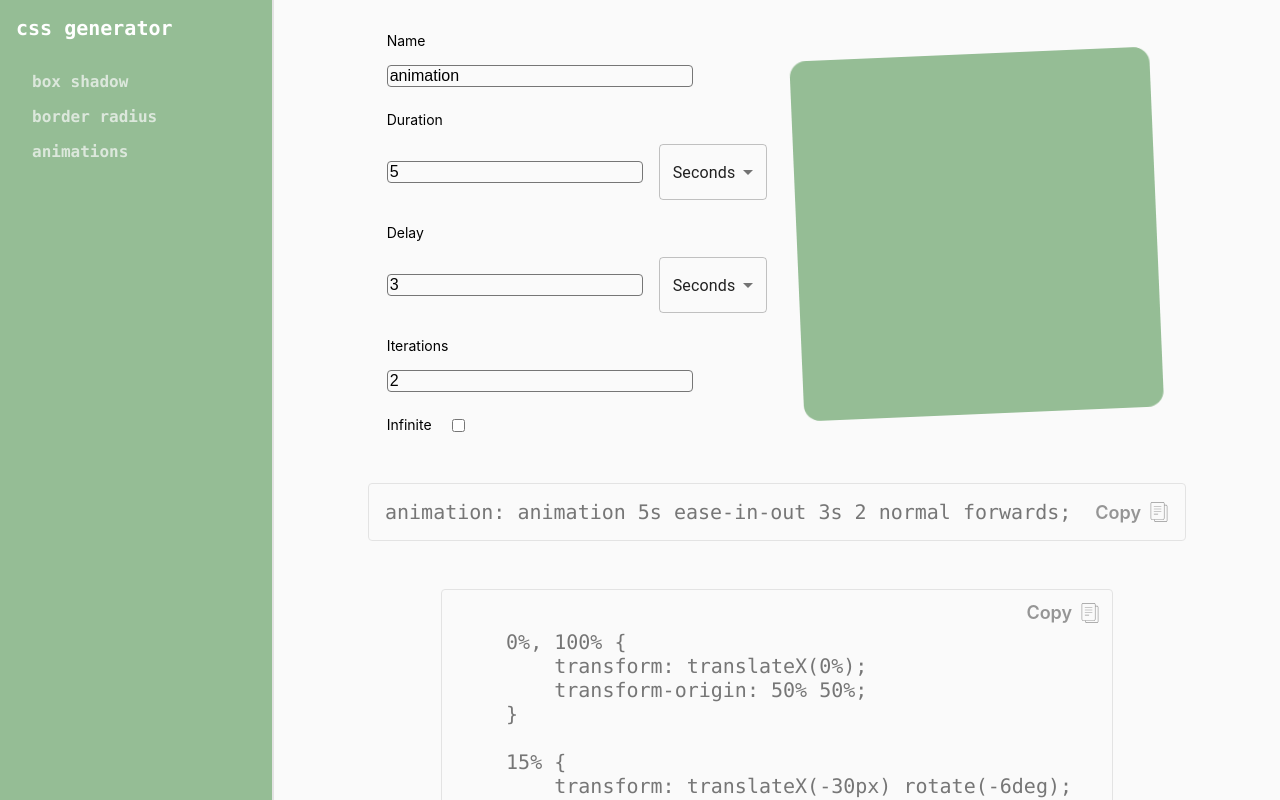
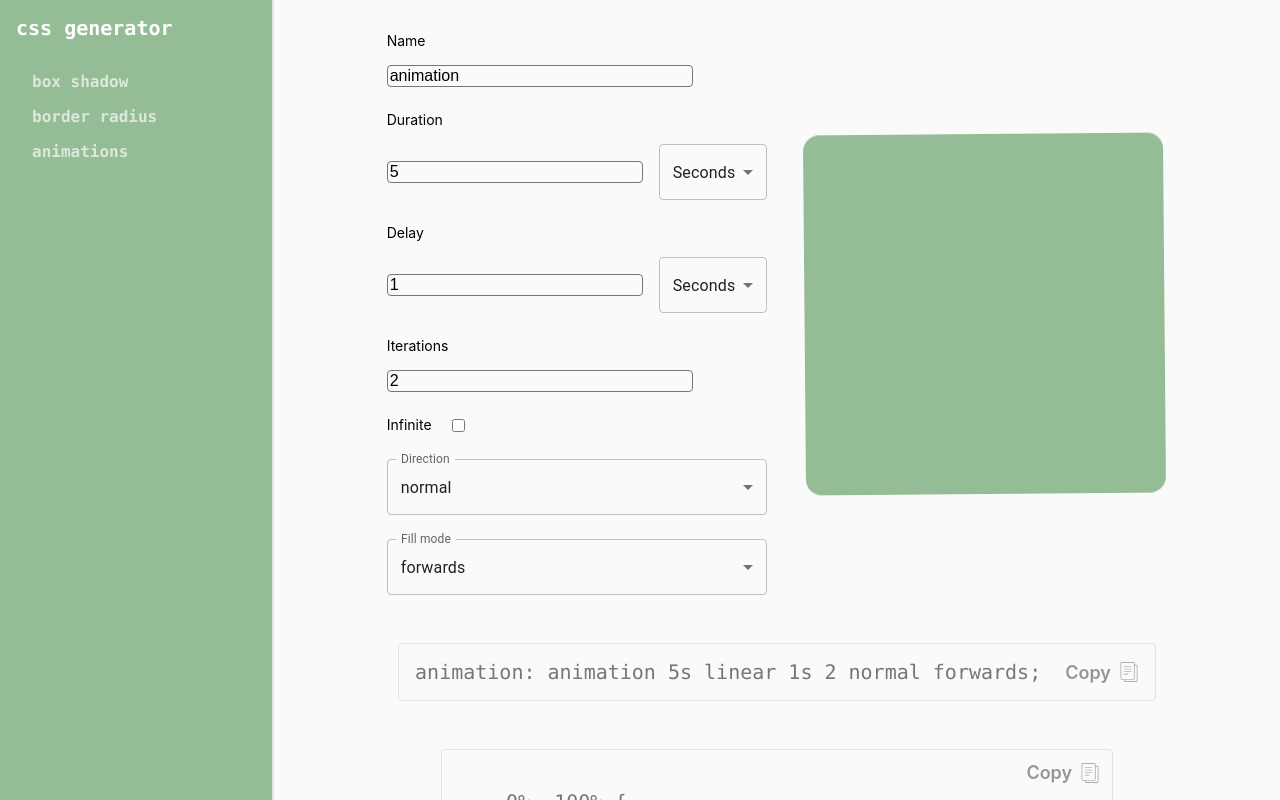
Before and after one commit to carlosvalv/css-generator, a React (Create React App) app: page /#/animation in a window 1280 px wide. Built offline with nearby package versions, Linux system fonts and the light colour scheme.

Commit message:
[animation] direction and fill mode

```diff
--- a/src/components/animation.tsx
+++ b/src/components/animation.tsx
@@ -1,7 +1,7 @@
 import styled, { keyframes } from 'styled-components';
 import { CodeBox } from './codeBox';
 import { useEffect, useState } from 'react';
-import { MenuItem, Select } from '@mui/material';
+import { FormControl, InputLabel, MenuItem, Select } from '@mui/material';
 
 const Container = styled.div`
   display: flex;
@@ -53,7 +53,6 @@ const animation = keyframes`
 		transform: translateX(-6px) rotate(-1.2deg);
 	}
 `;
-
 
 const Box = styled.div<{ animation: string }>`
   width: 45vmin;
@@ -110,21 +109,36 @@ enum Time {
   MILISECONDS = 1
 }
 
+enum Direction {
+  NORMAL = "normal",
+  REVERSE = "reverse",
+  ALTERNATE = "alternate",
+  ALTERNATE_REVERSE = "alternate-reverse"
+}
+
+enum FillMode {
+  NONE = "none",
+  FORWARDS = "forwards",
+  BACKWARDS = "backwards",
+  BOTH = "both"
+}
 export function Animation() {
   const [duration, setDuration] = useState(5);
   const [durationMeasure, setDurationMeasure] = useState(Time.SECONDS);
   const [name, setName] = useState("animation");
-  const [delay, setDelay] = useState(3);
+  const [delay, setDelay] = useState(1);
   const [delayMeasure, setDelayMeasure] = useState(Time.SECONDS);
   const [iterations, setIterations] = useState(2);
   const [animationText, setAnimationText] = useState("");
+  const [direction, setDirection] = useState(Direction.NORMAL);
+  const [fillMode, setFillMode] = useState(FillMode.FORWARDS);
   const [infinite, setInfinite] = useState(false);
 
   useEffect(() => {
     let delayUnit = delayMeasure === Time.SECONDS ? "s" : "ms";
     let durationUnit = durationMeasure === Time.SECONDS ? "s" : "ms";
-    setAnimationText(`${duration}${durationUnit} ease-in-out ${delay}${delayUnit} ${infinite ? "infinite" : iterations} normal forwards;`)
-  }, [delay, duration, name, infinite, iterations, delayMeasure, durationMeasure])
+    setAnimationText(`${duration}${durationUnit} linear ${delay}${delayUnit} ${infinite ? "infinite" : iterations} ${direction} ${fillMode};`)
+  }, [delay, duration, name, infinite, iterations, delayMeasure, durationMeasure, direction, fillMode])
 
   return (
     <Container>
@@ -138,27 +152,18 @@ export function Animation() {
             <Text>Duration</Text>
             <WrapperInputs>
               <Input type='number' min={0} value={duration} onChange={(e: any) => { setDuration(e.target.value) }} />
-              <Select
-                labelId="demo-simple-select-label"
-                id="demo-simple-select"
-                value={durationMeasure}
-                label=""
-                onChange={(e: any) => setDurationMeasure(e.target.value)}>
+              <Select value={durationMeasure} onChange={(e: any) => setDurationMeasure(e.target.value)}>
                 <MenuItem value={Time.SECONDS}>Seconds</MenuItem>
                 <MenuItem value={Time.MILISECONDS}>Miliseconds</MenuItem>
               </Select>
             </WrapperInputs>
-
           </Style>
           <Style row={false}>
             <Text>Delay</Text>
             <WrapperInputs>
               <Input type='number' min={0} value={delay} onChange={(e: any) => { setDelay(e.target.value) }} />
               <Select
-                labelId="demo-simple-select-label"
-                id="demo-simple-select"
                 value={delayMeasure}
-                label=""
                 onChange={(e: any) => setDelayMeasure(e.target.value)}>
                 <MenuItem value={Time.SECONDS}>Seconds</MenuItem>
                 <MenuItem value={Time.MILISECONDS}>Miliseconds</MenuItem>
@@ -175,11 +180,33 @@ export function Animation() {
             <Text>Infinite</Text>
             <input type='checkbox' checked={infinite} onChange={(e: any) => { setInfinite(e.target.checked) }} />
           </Style>
+          <Style row={false}>
+            <FormControl>
+                <InputLabel id="demo-simple-select-label">Direction</InputLabel>
+                <Select labelId="demo-simple-select-label" id="demo-simple-select" label="Direction" onChange={(e: any) => { setDirection(e.target.value) }} value={direction}>
+                  <MenuItem value={Direction.ALTERNATE}>{Direction.ALTERNATE}</MenuItem>
+                  <MenuItem value={Direction.NORMAL}>{Direction.NORMAL}</MenuItem>
+                  <MenuItem value={Direction.REVERSE}>{Direction.REVERSE}</MenuItem>
+                  <MenuItem value={Direction.ALTERNATE_REVERSE}>{Direction.ALTERNATE_REVERSE}</MenuItem>
+                </Select>
+            </FormControl>
+          </Style>
+          <Style row={false}>
+            <FormControl>
+                <InputLabel id="demo-simple-select-label">Fill mode</InputLabel>
+                <Select labelId="demo-simple-select-label" id="demo-simple-select" label="Fill mode" onChange={(e: any) => { setFillMode(e.target.value) }} value={fillMode}>
+                  <MenuItem value={FillMode.BACKWARDS}>{FillMode.BACKWARDS}</MenuItem>
+                  <MenuItem value={FillMode.FORWARDS}>{FillMode.FORWARDS}</MenuItem>
+                  <MenuItem value={FillMode.BOTH}>{FillMode.BOTH}</MenuItem>
+                  <MenuItem value={FillMode.NONE}>{FillMode.NONE}</MenuItem>
+                </Select>
+            </FormControl>
+          </Style>
         </Styles>
         <Box animation={animationText} />
       </Wrapper>
       <CodeBox text={"animation: " + name + " " + animationText} multiLine={false} />
-      <CodeBox text={animation.rules} multiLine={true}/>
+      <CodeBox text={animation.rules} multiLine={true} />
     </Container >
   );
 }
```
